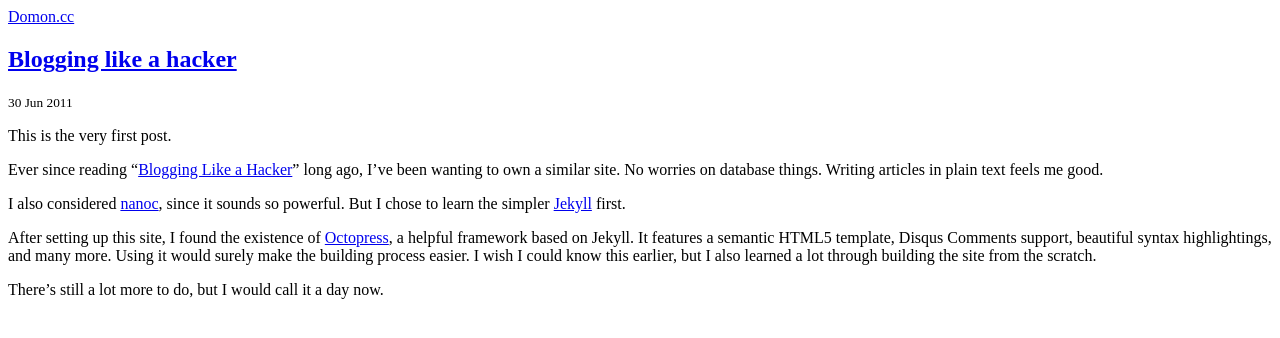
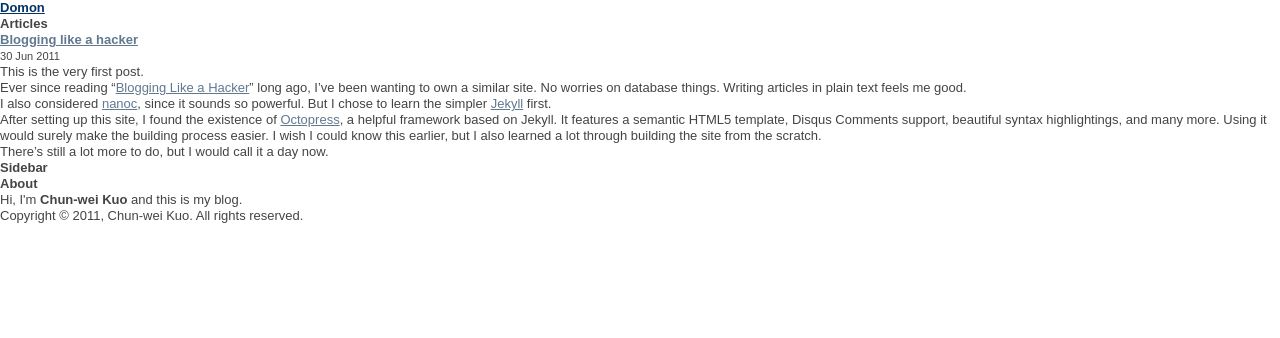
Before and after one commit to Domon/domon.github.com, a Jekyll site: the page built from _posts/2011-06-30-blogging-like-a-hacker.md, in a window 1280 px wide. Shown: the top 338 px of the page. Built offline with Jekyll 4.4.1, drawn with Linux system fonts in a browser that asks for light colours; nearby versions of some CDN libraries; Markdown is read by kramdown in place of the engine named in the settings.

Commit message:
Modify the layout of home page

```diff
--- a/_layouts/default.html
+++ b/_layouts/default.html
@@ -16,35 +16,45 @@
 
   <link rel="shortcut icon" href="/favicon.ico">
   <link rel="apple-touch-icon" href="/apple-touch-icon.png">
-  <link rel="stylesheet" href="css/style.css?v=2">
-  <link rel="stylesheet" media="handheld" href="css/handheld.css?v=2">
-  <script src="js/libs/modernizr-1.7.min.js"></script>
+  <link rel="stylesheet" href="/css/style.css?v=2">
+  <link rel="stylesheet" media="handheld" href="/css/handheld.css?v=2">
+  <script src="/js/libs/modernizr-1.7.min.js"></script>
+
+  <link href="//fonts.googleapis.com/css?family=Special+Elite&amp;text=Domon" rel="stylesheet" type="text/css">
 </head>
 <body>
-  <div id="container">
-    <header>
-      <a href="http://domon.cc">Domon.cc</a>
-    </header>
+  <header id="header">
+    <h1 id="site-title"><a href="/">Domon</a></h1>
+  </header>
 
-    <div id="main" role="main">
+  <div id="main" role="main">
+    <section id="articles">
+      <h1>Articles</h1>
       {{ content }}
-    </div>
-
-    <footer>
-
-    </footer>
+    </section>
+    <aside id="sidebar" role="sidebar">
+      <h1>Sidebar</h1>
+      <section>
+        <h2>About</h2>
+        <p>Hi, I'm <strong>Chun-wei Kuo</strong> and this is my blog.</p>
+      </section>
+    </aside>
   </div>
 
+  <footer id="footer">
+    Copyright &copy; 2011, Chun-wei Kuo. All rights reserved.
+  </footer>
+
   <script src="//ajax.googleapis.com/ajax/libs/jquery/1.5.1/jquery.min.js"></script>
-  <script>!window.jQuery && document.write(unescape('%3Cscript src="js/libs/jquery-1.5.1.min.js"%3E%3C/script%3E'))</script>
-  <script src="js/plugins.js"></script>
-  <script src="js/script.js"></script>
+  <script>!window.jQuery && document.write(unescape('%3Cscript src="/js/libs/jquery-1.5.1.min.js"%3E%3C/script%3E'))</script>
+  <script src="/js/plugins.js"></script>
+  <script src="/js/script.js"></script>
   <!--[if lt IE 7 ]>
-  <script src="js/libs/dd_belatedpng.js"></script>
+  <script src="/js/libs/dd_belatedpng.js"></script>
   <script> DD_belatedPNG.fix('img, .png_bg');</script>
   <![endif]-->
   <script>
-    var _gaq=[['_setAccount','UA-1508755-3'],['_trackPageview']];
+    var _gaq=[['_setAccount','UA-25478759-1'],['_trackPageview']];
     (function(d,t){var g=d.createElement(t),s=d.getElementsByTagName(t)[0];g.async=1;
     g.src=('https:'==location.protocol?'//ssl':'//www')+'.google-analytics.com/ga.js';
     s.parentNode.insertBefore(g,s)}(document,'script'));
```
Also changed, not shown: index.html (+11 -1 lines).
